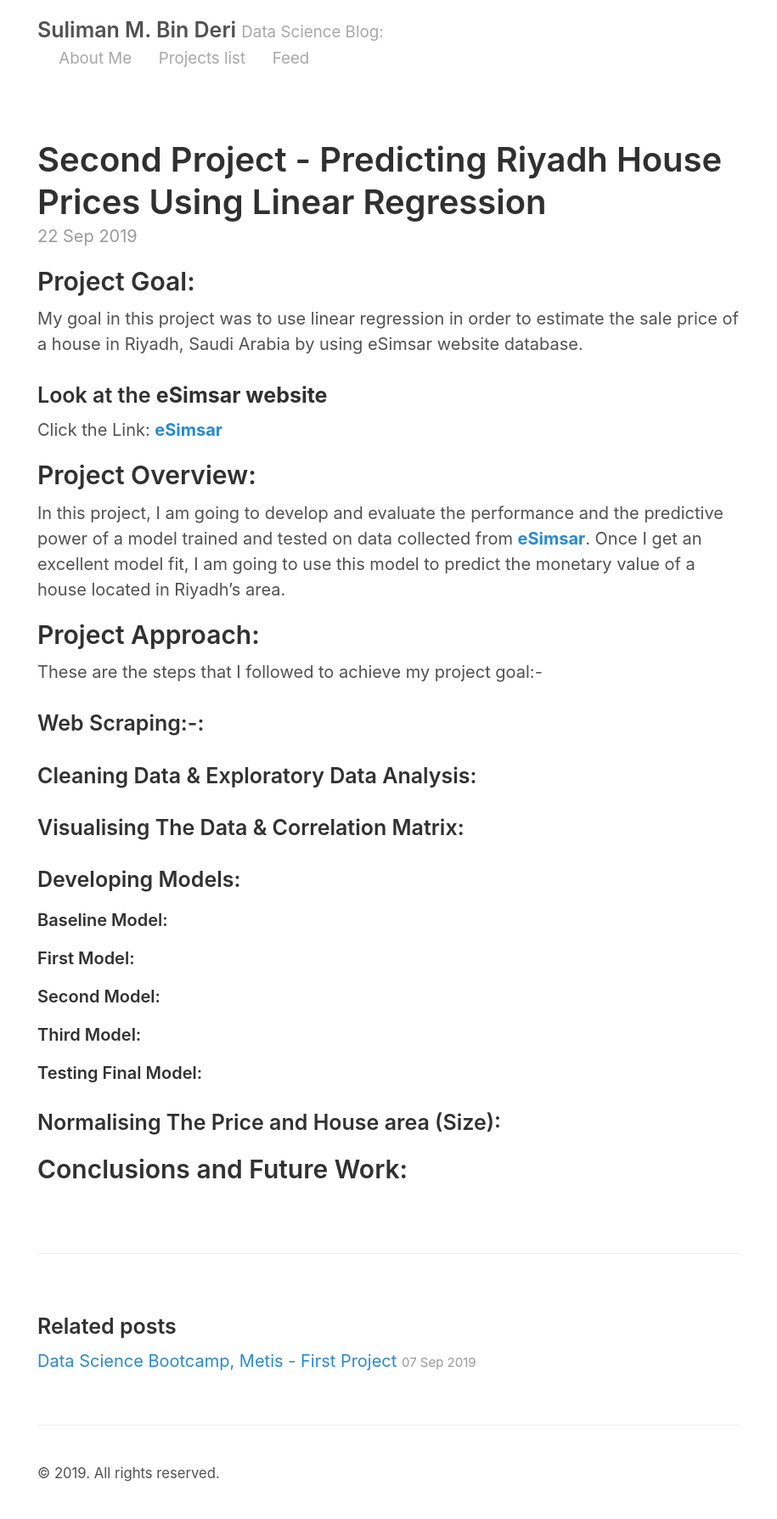
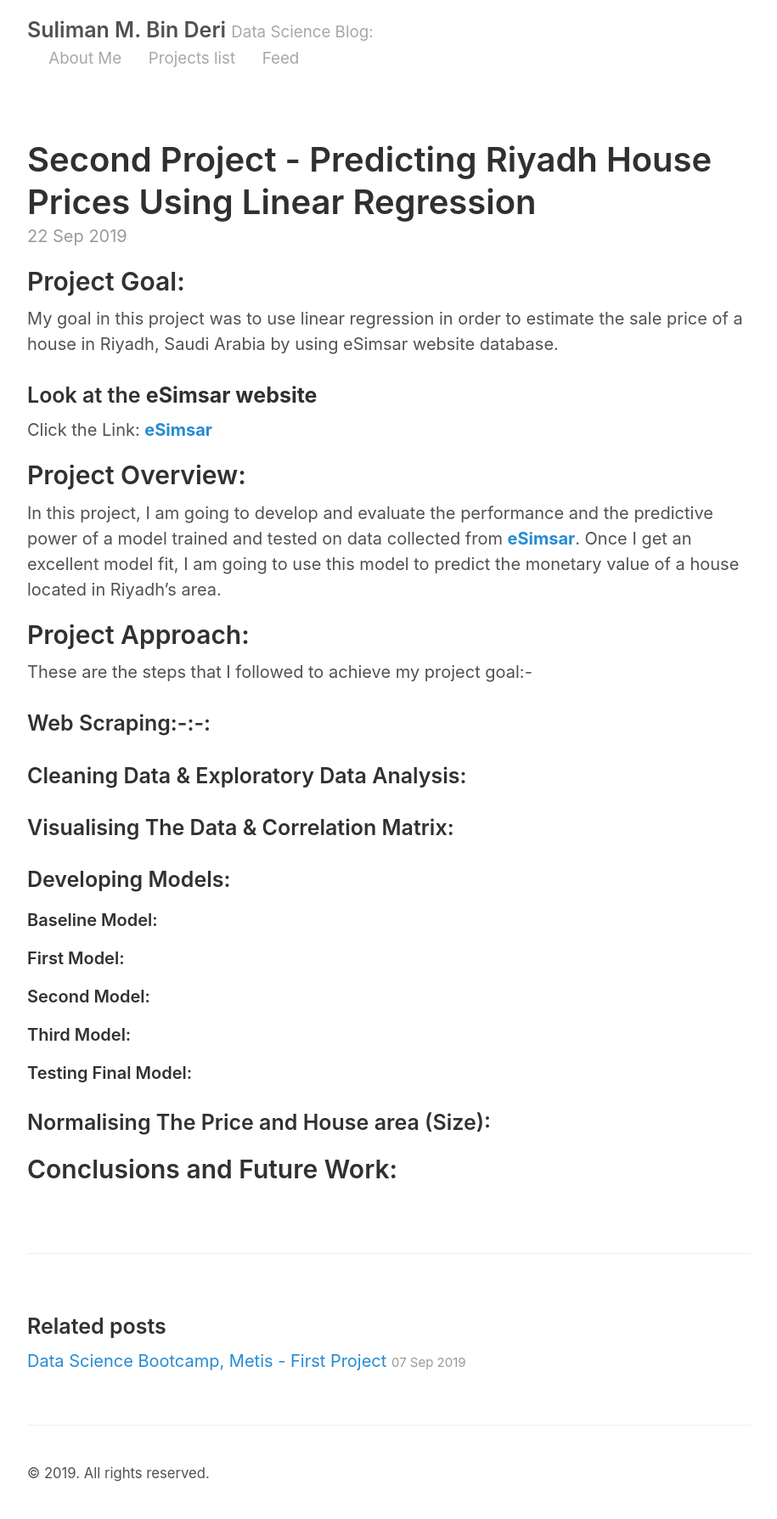
Before and after one commit to SulimanMD/SulimanMD.github.io, a Jekyll site: the page built from _posts/2019-09-22-Project_2.md, in a window 1280 px wide. Shown: the whole page at 85% size, without its empty margins (182-1097 px from the left). Built offline with Jekyll 4.4.1, drawn with Linux system fonts in a browser that asks for light colours.

Commit message:
Commit number 25

```diff
--- a/_posts/2019-09-22-Project_2.md
+++ b/_posts/2019-09-22-Project_2.md
@@ -20,7 +20,7 @@ In this project, I am going to develop and evaluate the performance and the pred
 
 These are the steps that I followed to achieve my project goal:-
 
-### Web Scraping:-:
+### Web Scraping:-:-:
 
 
 
--- a/_sass/_layout.scss
+++ b/_sass/_layout.scss
@@ -3,9 +3,9 @@
 // Styles for managing the structural hierarchy of the site.
 
 .container {
-  max-width: 44rem;
-  padding-left:  1.3rem;
-  padding-right: 1.3rem;
+  max-width: 45rem;
+  padding-left:  1.2rem;
+  padding-right: 1.2rem;
   margin-left:  auto;
   margin-right: auto;
 }
```
